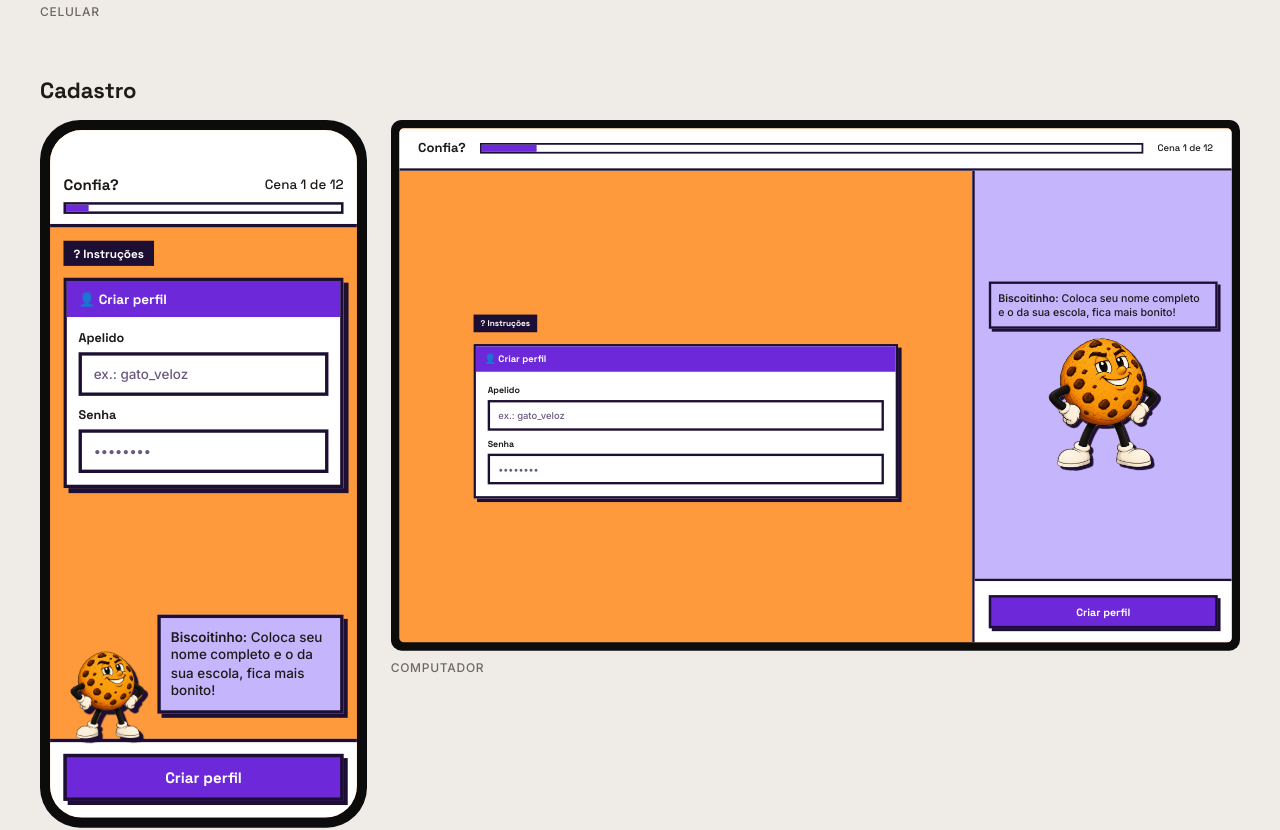
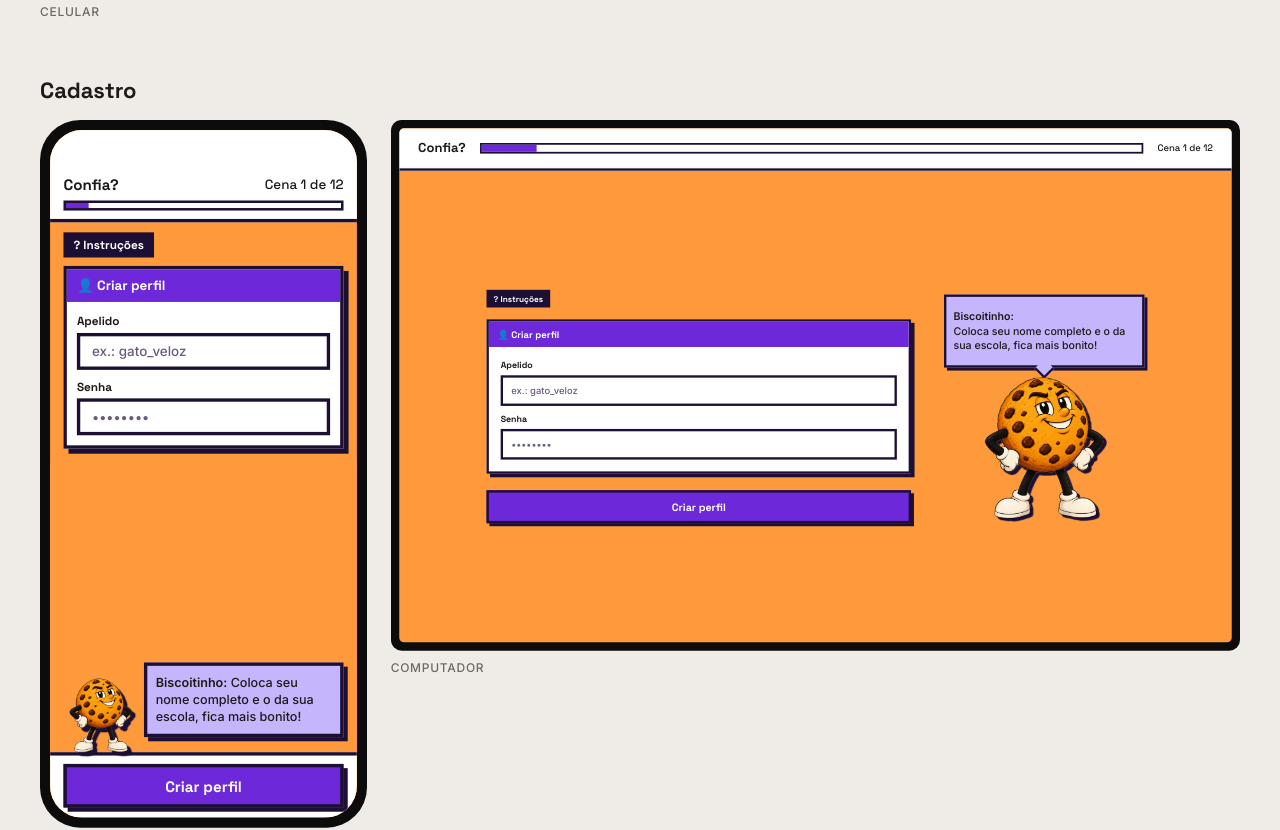
Before and after one commit to guilhermehiginoo/confia-exe, a plain HTML site: page componentes.html in a window 1280 px wide. Shown: the part 1774-2604 px from the top of the page. Drawn offline with Linux system fonts and the light colour scheme.

Commit message:
Refaz o layout das telas no celular e no desktop

```diff
--- a/css/style.css
+++ b/css/style.css
@@ -60,25 +60,32 @@ img {
   container-type: inline-size;
 }
 
+/* No celular o corpo inteiro rola (conteúdo + Biscoitinho) e só os botões ficam presos embaixo. */
 .tela__corpo {
   flex: 1;
   min-height: 0;
+  overflow: auto;
   display: flex;
   flex-direction: column;
 }
 
 .tela__conteudo {
-  flex: 1;
-  overflow: auto;
-  padding: 16px;
+  flex: none;
+  padding: 16px 16px 24px;
   display: grid;
   gap: 14px;
   align-content: start;
 }
 
+/* Biscoitinho e botões presos embaixo: ele fica visível enquanto o jogador digita. */
 .tela__lateral {
+  flex: 1 0 auto;
+  position: sticky;
+  bottom: 0;
+  background: var(--laranja);
   display: flex;
   flex-direction: column;
+  justify-content: flex-end;
 }
 
 .topo {
@@ -442,6 +449,76 @@ img {
   margin: 0;
 }
 
+/* Celular: tudo mais compacto pra caber numa tela de 667px sem cortar o card. */
+@container (max-width: 899px) {
+  .topo {
+    padding-top: calc(10px + env(safe-area-inset-top, 0px));
+    padding-bottom: 10px;
+    gap: 6px;
+  }
+
+  .progresso {
+    height: 12px;
+  }
+
+  .tela__conteudo {
+    padding: 12px 16px 16px;
+    gap: 10px;
+  }
+
+  .card__topo {
+    padding: 8px 12px;
+  }
+
+  .card__corpo {
+    padding: 12px;
+    gap: 10px;
+    font-size: 15px;
+  }
+
+  .card__corpo .dica {
+    padding: 8px 10px;
+    font-size: 14px;
+  }
+
+  .campo {
+    gap: 4px;
+    font-size: 14px;
+  }
+
+  .campo__input {
+    min-height: 44px;
+  }
+
+  .biscoitinho__img {
+    width: 88px;
+  }
+
+  .fala {
+    margin-bottom: 18px;
+    padding: 10px;
+    font-size: 15px;
+  }
+
+  .escolhas {
+    padding: 10px 16px calc(12px + env(safe-area-inset-bottom, 0px));
+    gap: 10px;
+    grid-auto-flow: column;
+    grid-auto-columns: 1fr;
+  }
+
+  .botao {
+    min-height: 52px;
+  }
+}
+
+/* Teclado aberto no celular: o campo digitado rola pra cima do Biscoitinho, que não se mexe. */
+@container (max-width: 899px) {
+  .tela:has(.campo__input:focus) .tela__corpo {
+    scroll-padding-bottom: 220px;
+  }
+}
+
 @container (min-width: 900px) {
   .topo {
     padding: 18px 32px;
@@ -463,56 +540,79 @@ img {
     height: 18px;
   }
 
+  /* Desktop: card à esquerda, Biscoitinho em pé no laranja à direita, botões embaixo do card. */
   .tela__corpo {
-    flex-direction: row;
+    display: grid;
+    grid-template-columns: minmax(0, 720px) 340px;
+    grid-template-rows: auto auto;
+    align-content: center;
+    justify-content: center;
+    column-gap: 56px;
+    padding: 40px;
+  }
+
+  .tela__lateral {
+    display: contents;
   }
 
   .tela__conteudo {
-    padding: 40px;
+    grid-column: 1;
+    grid-row: 1;
+    padding: 0;
     gap: 20px;
-    align-content: center;
-    justify-items: center;
-  }
-
-  .tela__conteudo>* {
-    width: 100%;
-    max-width: 720px;
-  }
-
-  .tela__conteudo>.etiqueta {
-    width: auto;
-    justify-self: start;
-    margin-left: max(0px, calc((100% - 720px) / 2));
-  }
-
-  .tela__lateral {
-    width: 440px;
-    flex: none;
-    background: var(--lilas);
-    border-left: var(--borda);
-    justify-content: flex-end;
   }
 
   .biscoitinho {
-    flex: 1;
+    grid-column: 2;
+    grid-row: 1 / span 2;
+    align-self: center;
     flex-direction: column;
     align-items: center;
-    justify-content: center;
-    padding: 24px;
+    gap: 16px;
+    padding: 0;
   }
 
   .biscoitinho__img {
-    width: 220px;
+    width: 240px;
     order: 2;
   }
 
+  /* Balão com tamanho fixo: trocar a fala não mexe no resto da tela. */
   .fala {
-    margin: 0 0 8px;
+    position: relative;
+    margin: 0;
     font-size: 18px;
+    width: 100%;
+    min-height: 124px;
+    display: flex;
+    flex-direction: column;
+    justify-content: center;
+  }
+
+  /* Rabinho do balão apontando pro Biscoitinho. */
+  .fala::after {
+    content: "";
+    position: absolute;
+    left: 50%;
+    bottom: -18px;
+    width: 24px;
+    height: 24px;
+    background: var(--lilas);
+    border-right: var(--borda);
+    border-bottom: var(--borda);
+    transform: translateX(-50%) rotate(45deg);
   }
 
   .escolhas {
-    padding: 24px;
+    grid-column: 1;
+    grid-row: 2;
+    margin-top: 28px;
+    padding: 0;
+    background: none;
+    border-top: 0;
+    grid-auto-flow: column;
+    grid-auto-columns: 1fr;
+    align-items: stretch;
   }
 
   .card__corpo {
```
